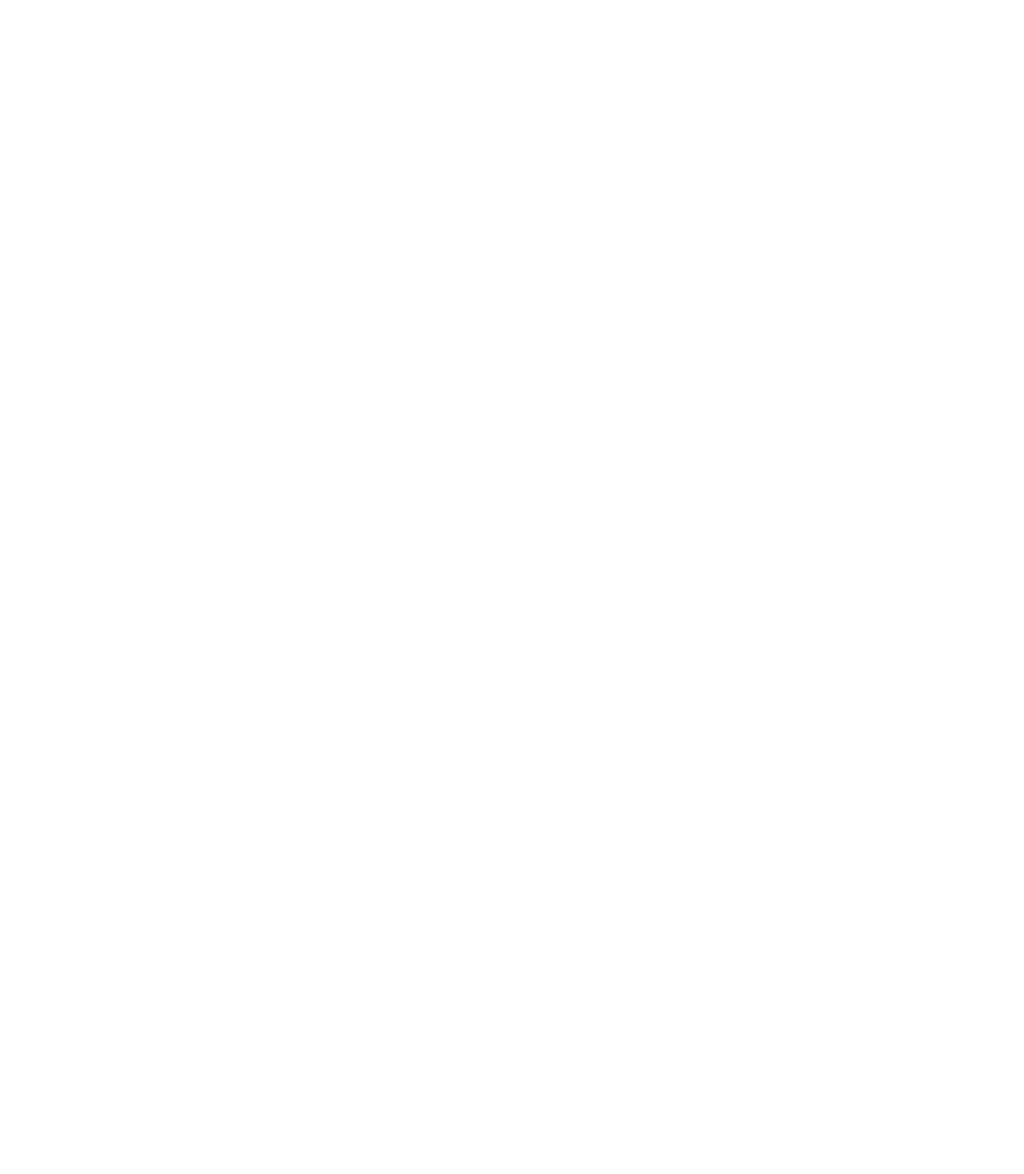
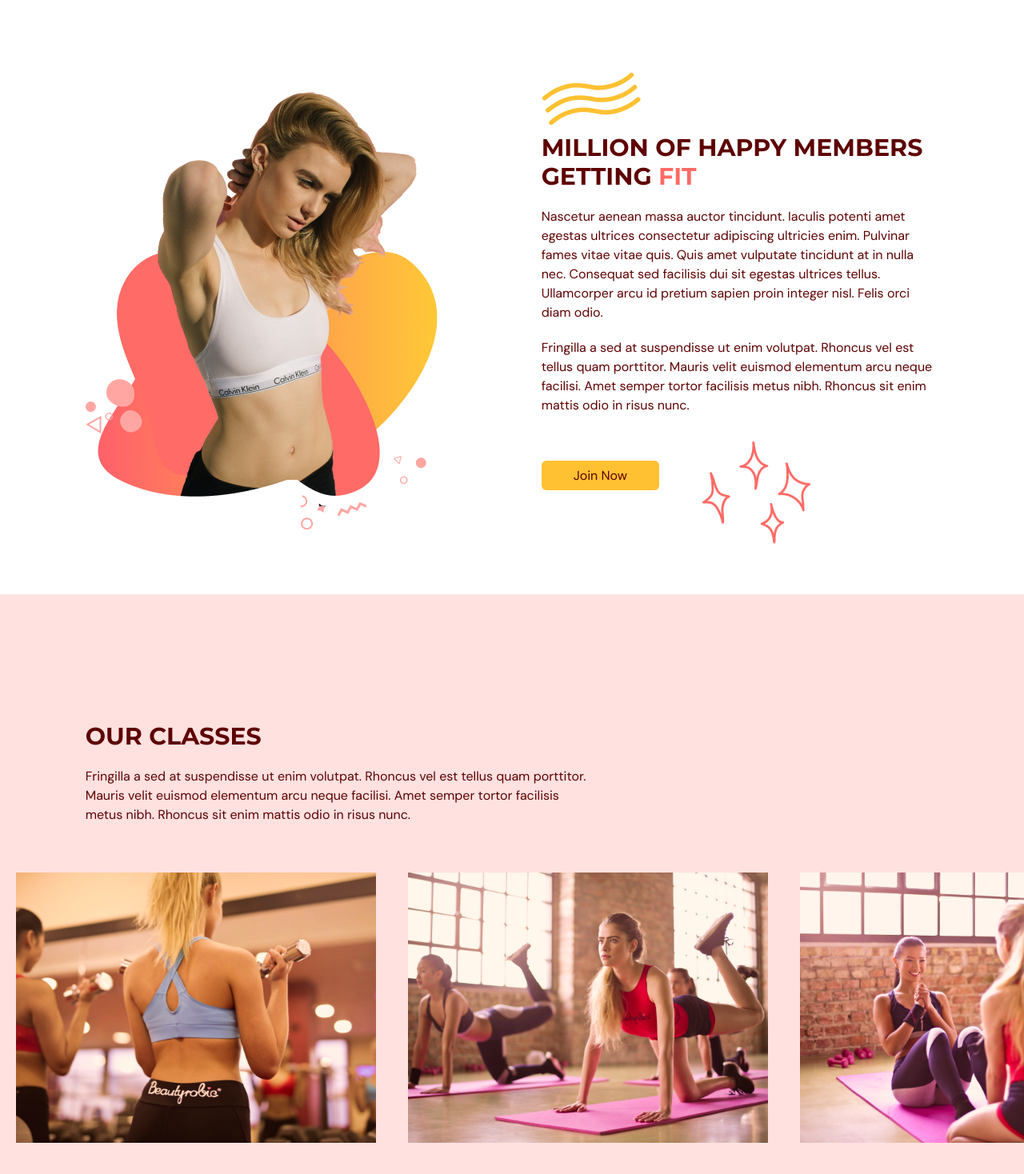
Before and after one commit to Naveen0910/GoGym, a React (Vite) app: page / in a window 1280 px wide. Shown: the part 1402-2870 px from the top of the page at 80% size. Before the commit the page ends 1600 px from the top, so only its background shows below. Built offline with nearby package versions, Linux system fonts and the light colour scheme.

Commit message:
Our classes pages done

```diff
--- a/src/App.tsx
+++ b/src/App.tsx
@@ -1,12 +1,13 @@
 import Navbar from "@/scenes/Navbar";
 import { useEffect, useState } from "react";
 import Home from "@/scenes/home";
-import BenifitsPage from '@/scenes/benifits'
+import BenifitsPage from "@/scenes/benifits";
 import { SelectedPage } from "@/shared/types";
+import Ourclasses from "./scenes/OurClasses";
 
 function App() {
   const [selectedPage, setSelectedPage] = useState<SelectedPage>(
-    SelectedPage.Home,
+    SelectedPage.Home
   );
   const [isTopOfPage, setIsTopOfPage] = useState<boolean>(true);
 
@@ -30,6 +31,7 @@ function App() {
       />
       <Home setSelectedPage={setSelectedPage} />
       <BenifitsPage setSelectedPage={setSelectedPage} />
+      <Ourclasses setSelectedPage={setSelectedPage} />
     </div>
   );
 }
--- /dev/null
+++ b/src/scenes/OurClasses/Class.tsx
@@ -0,0 +1,26 @@
+type Props = {
+  name: string;
+  image?: string;
+  description?: string;
+};
+
+const Class = ({ name, image, description }: Props) => {
+  const overlayStyles = `
+   p-5 absolute z-30 flex h-[380px]
+  w-[450px] flex-col
+  items-center justify-center whitespace-normal
+  bg-primary-500 text-center
+  text-white opacity-0
+  transition duration-500 hover:opacity-90 `;
+  return (
+    <li className="relative mx-5 inline-block h-[380px] w-[450px]">
+      <div className={overlayStyles}>
+        <p className="text-2xl">{name}</p>
+        <p className="mt-5">{description}</p>
+      </div>
+      <img alt={`${image}`} src={image} />
+    </li>
+  );
+};
+
+export default Class;
--- /dev/null
+++ b/src/scenes/OurClasses/index.tsx
@@ -0,0 +1,93 @@
+import { ClassType, SelectedPage } from "@/shared/types";
+import image1 from "@/assets/image1.png";
+import image2 from "@/assets/image2.png";
+import image3 from "@/assets/image3.png";
+import image4 from "@/assets/image4.png";
+import image5 from "@/assets/image5.png";
+import image6 from "@/assets/image6.png";
+import { motion } from "framer-motion";
+
+import Htext from "@/shared/Htext";
+import Class from "./Class";
+type Props = { setSelectedPage: (value: SelectedPage) => void };
+
+const classes: ClassType[] = [
+  {
+    name: "Weight Training Classes",
+    description:
+      "Lorem ipsum dolor sit amet, consectetur adipiscing elit, sed do eiusmod tempor incididunt ut labore et dolore magna aliqua. Ut enim ad minim veniam, quis nostrud exercitation ullamco laboris nisi ut aliquip ex ea commodo consequat.",
+    image: image1,
+  },
+  {
+    name: "Yoga Classes",
+    image: image2,
+  },
+  {
+    name: "Ab Core Classes",
+    description:
+      "Lorem ipsum dolor sit amet, consectetur adipiscing elit, sed do eiusmod tempor incididunt ut labore et dolore magna aliqua. Ut enim ad minim veniam, quis nostrud exercitation ullamco laboris nisi ut aliquip ex ea commodo consequat.",
+    image: image3,
+  },
+  {
+    name: "Adventure Classes",
+    description:
+      "Lorem ipsum dolor sit amet, consectetur adipiscing elit, sed do eiusmod tempor incididunt ut labore et dolore magna aliqua. Ut enim ad minim veniam, quis nostrud exercitation ullamco laboris nisi ut aliquip ex ea commodo consequat.",
+    image: image4,
+  },
+  {
+    name: "Fitness Classes",
+    image: image5,
+  },
+  {
+    name: "Training Classes",
+    description:
+      "Lorem ipsum dolor sit amet, consectetur adipiscing elit, sed do eiusmod tempor incididunt ut labore et dolore magna aliqua. Ut enim ad minim veniam, quis nostrud exercitation ullamco laboris nisi ut aliquip ex ea commodo consequat.",
+    image: image6,
+  },
+];
+
+const Ourclasses = ({ setSelectedPage }: Props) => {
+  return (
+    <section id="ourclasses" className="w-full bg-primary-100 py-40  ">
+      <motion.div
+        onViewportEnter={() => setSelectedPage(SelectedPage.OurClasses)}
+      >
+        <motion.div
+          className="mx-auto w-5/6"
+          initial="hidden"
+          whileInView="visible"
+          viewport={{ once: true, amount: 0.5 }}
+          transition={{ duration: 0.5 }}
+          variants={{
+            hidden: { opacity: 0, x: -50 },
+            visible: { opacity: 1, x: 0 },
+          }}
+        >
+          <div className="md:w-3/5">
+            <Htext>OUR CLASSES</Htext>
+            <p className="py-5 ">
+              Fringilla a sed at suspendisse ut enim volutpat. Rhoncus vel est
+              tellus quam porttitor. Mauris velit euismod elementum arcu neque
+              facilisi. Amet semper tortor facilisis metus nibh. Rhoncus sit
+              enim mattis odio in risus nunc.
+            </p>
+          </div>
+        </motion.div>
+        <div className="mt-10 h-[353px] w-full overflow-x-auto overflow-y-hidden">
+          <ul className="w-[2800px] whitespace-nowrap">
+            {classes.map((item: ClassType, index) => (
+              <Class
+                key={`${item.name}-${index}`}
+                name={item.name}
+                description={item.description}
+                image={item.image}
+              />
+            ))}
+          </ul>
+        </div>
+      </motion.div>
+    </section>
+  );
+};
+
+export default Ourclasses;
--- a/src/scenes/benifits/index.tsx
+++ b/src/scenes/benifits/index.tsx
@@ -7,11 +7,13 @@ import { SelectedPage } from "@/shared/types";
 import { motion } from "framer-motion";
 import Htext from "@/shared/Htext";
 import Benifit from "./Benifit";
+import BenifitsPageGraphics from "@/assets/BenefitsPageGraphic.png";
 type Props = {
   setSelectedPage: (value: SelectedPage) => void;
 };
 
 import { BenifitType } from "@/shared/types";
+import ActionButton from "@/shared/ActionButton";
 
 const BenifitsPage = ({ setSelectedPage }: Props) => {
   const benefits: BenifitType[] = [
@@ -82,9 +84,61 @@ const BenifitsPage = ({ setSelectedPage }: Props) => {
             />
           ))}
         </motion.div>
-        <div>
-          <img />
-          <div></div>
+        <div className="mt-16 items-center justify-between gap-20 md:mt-28 md:flex">
+          <img className="mx-auto " alt="lady" src={BenifitsPageGraphics} />
+          <div>
+            <div className="relative">
+              <div className="before:absolute before:-top-20 before-left-20 before:z-[-1] before:content-abstractwaves">
+                <motion.div
+                  initial="hidden"
+                  whileInView="visible"
+                  viewport={{ once: true, amount: 0.5 }}
+                  transition={{ duration: 0.5 }}
+                  variants={{
+                    hidden: { opacity: 0, x: -50 },
+                    visible: { opacity: 1, x: 0 },
+                  }}
+                >
+                  <Htext>
+                    MILLION OF HAPPY MEMBERS GETTING{" "}
+                    <span className="text-primary-500">FIT</span>
+                  </Htext>
+                </motion.div>
+                <motion.div
+                  initial="hidden"
+                  whileInView="visible"
+                  viewport={{ once: true, amount: 0.5 }}
+                  transition={{ duration: 0.5 }}
+                  variants={{
+                    hidden: { opacity: 0, x: -50 },
+                    visible: { opacity: 1, x: 0 },
+                  }}
+                >
+                  <p className="my-5">
+                    Nascetur aenean massa auctor tincidunt. Iaculis potenti amet
+                    egestas ultrices consectetur adipiscing ultricies enim.
+                    Pulvinar fames vitae vitae quis. Quis amet vulputate
+                    tincidunt at in nulla nec. Consequat sed facilisis dui sit
+                    egestas ultrices tellus. Ullamcorper arcu id pretium sapien
+                    proin integer nisl. Felis orci diam odio.
+                  </p>
+                  <p className="mb-5">
+                    Fringilla a sed at suspendisse ut enim volutpat. Rhoncus vel
+                    est tellus quam porttitor. Mauris velit euismod elementum
+                    arcu neque facilisi. Amet semper tortor facilisis metus
+                    nibh. Rhoncus sit enim mattis odio in risus nunc.
+                  </p>
+                </motion.div>
+                <div className="relative mt-16">
+                  <div className="before:absolute before:-bottom-20 before:right-40 before:z-[-1] before:content-sparkles">
+                    <ActionButton setSelectedPage={setSelectedPage}>
+                      Join Now
+                    </ActionButton>
+                  </div>
+                </div>
+              </div>
+            </div>
+          </div>
         </div>
       </motion.div>
     </section>
--- a/src/shared/types.ts
+++ b/src/shared/types.ts
@@ -10,3 +10,9 @@ export interface BenifitType {
   title: string;
   description: string;
 }
+
+export interface ClassType {
+  name: string;
+  description?: string;
+  image?: string;
+}
```
